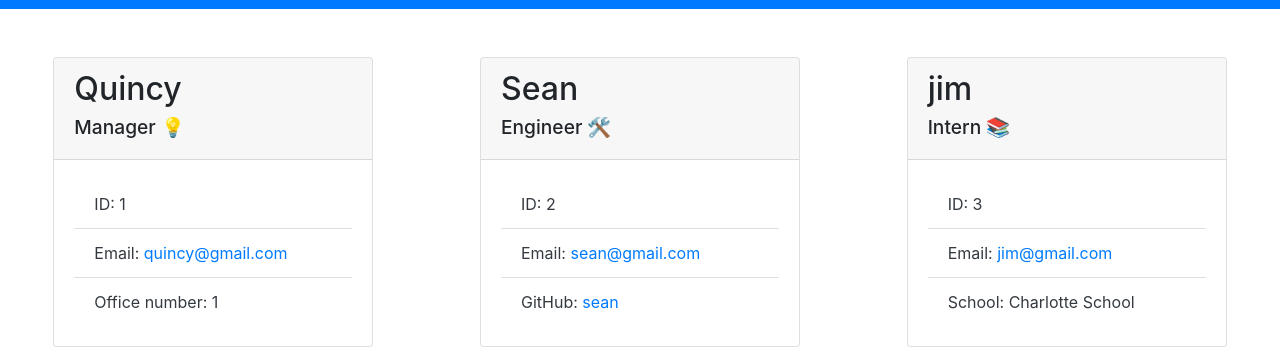
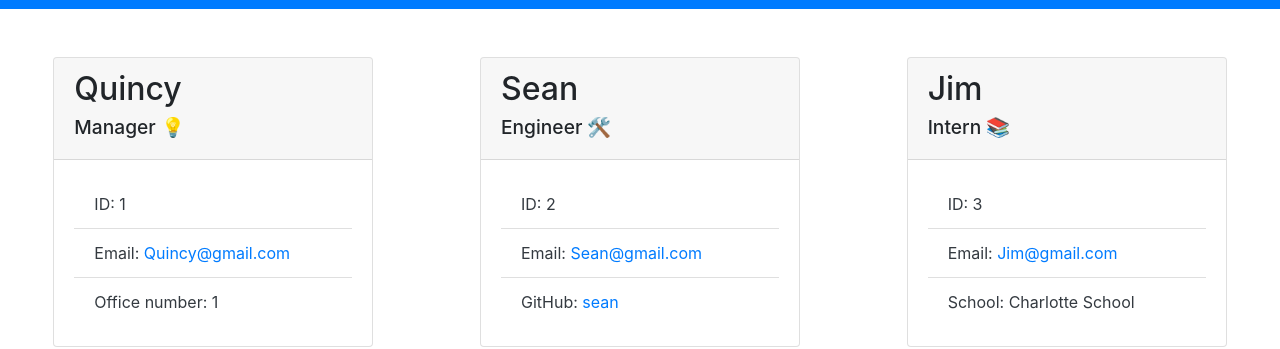
Before and after one commit to qclaytor30/module-10-homework, a website: page dist/index.html in a window 1280 px wide. Shown: the part 185-534 px from the top of the page. Drawn offline with nearby package versions, Linux system fonts and the light colour scheme.

Commit message:
update readME

```diff
--- a/dist/index.html
+++ b/dist/index.html
@@ -1,4 +1,4 @@
-<!DOCTYPE html >
+<!DOCTYPE html>
         <html lang="en-US">
             <head>
                 <meta charset="UTF-8" />
@@ -18,7 +18,7 @@
                 <!--Profile cards-->
                 <div class="container-fluid">
                     <div class="row d-flex flex-wrap justify-content-around">
-            <div class="card mx-2 my-3 px-0 col-12 col-sm-6 col-md-4 col-xl-3" >
+            <div class="card mx-2 my-3 px-0 col-12 col-sm-6 col-md-4 col-xl-3">
                     <div class="card-header">
                         <h2>Quincy</h2>
                         <h3>Manager 💡</h3>
@@ -27,13 +27,13 @@
                         <div class="card-text">
                             <ul class="list-group list-group-flush">
                                 <li class="list-group-item">ID: <span>1</span></li>
-                                <li class="list-group-item">Email: <a href="mailto:quincy@gmail.com" target="_blank" rel="noopener noreferrer">quincy@gmail.com</a></li>
+                                <li class="list-group-item">Email: <a href="mailto:Quincy@gmail.com" target="_blank" rel="noopener noreferrer">Quincy@gmail.com</a></li>
                                 <li class="list-group-item">Office number: 1 </li>
                             </ul>
                         </div>
                     </div>
                 </div >
-            <div class="card mx-2 my-3 px-0 col-12 col-sm-6 col-md-4 col-xl-3" >
+            <div class="card mx-2 my-3 px-0 col-12 col-sm-6 col-md-4 col-xl-3">
                     <div class="card-header">
                         <h2>Sean</h2>
                         <h3>Engineer 🛠</h3>
@@ -42,22 +42,22 @@
                         <div class="card-text">
                             <ul class="list-group list-group-flush">
                                 <li class="list-group-item">ID: <span>2</span></li>
-                                <li class="list-group-item">Email: <a href="mailto:sean@gmail.com" target="_blank" rel="noopener noreferrer">sean@gmail.com</a></li>
+                                <li class="list-group-item">Email: <a href="mailto:Sean@gmail.com" target="_blank" rel="noopener noreferrer">Sean@gmail.com</a></li>
                                 <li class="list-group-item">GitHub: <a href="https://github.com/sean" target="_blank" rel="noopener noreferrer">sean</a></li>
                             </ul>
                         </div>
                     </div>
                 </div >
-            <div class="card mx-2 my-3 px-0 col-12 col-sm-6 col-md-4 col-xl-3" >
+            <div class="card mx-2 my-3 px-0 col-12 col-sm-6 col-md-4 col-xl-3">
                     <div class="card-header">
-                        <h2>jim</h2>
+                        <h2>Jim</h2>
                         <h3>Intern 📚</h3>
                     </div>
                     <div class="card-body text-dark">
                         <div class="card-text">
                             <ul class="list-group list-group-flush">
                                 <li class="list-group-item">ID: <span>3</span></li>
-                                <li class="list-group-item">Email: <a href="mailto:jim@gmail.com" target="_blank" rel="noopener noreferrer">jim@gmail.com</a></li>
+                                <li class="list-group-item">Email: <a href="mailto:Jim@gmail.com" target="_blank" rel="noopener noreferrer">Jim@gmail.com</a></li>
                                 <li class="list-group-item">School: Charlotte School </li>
                             </ul>
                         </div>
```
Also changed, not shown: README.md, 1 other file.
